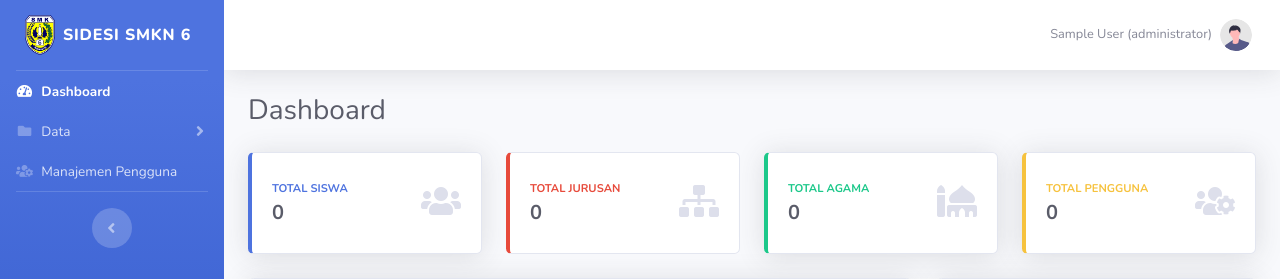
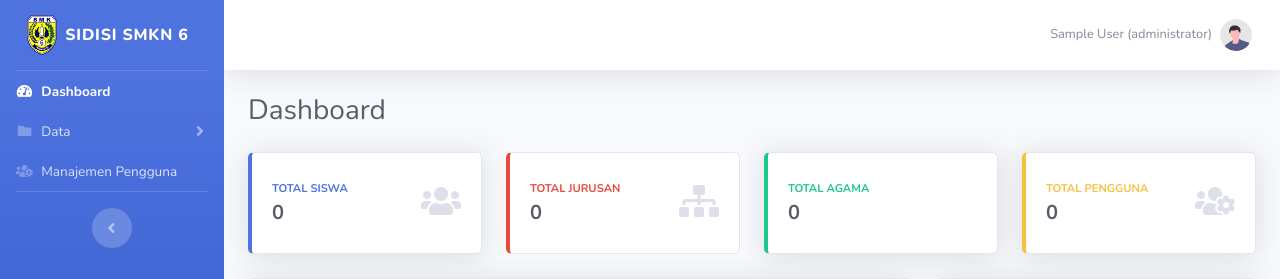
Before and after one commit to VinoSheesh/Web-Admin, a PHP site: page / in a window 1280 px wide. Shown: the top 279 px of the page. Run offline with PHP 8.4, Linux system fonts and the light colour scheme; the visitor is signed in with stand-in values (Sample User, id 1); data that the repository does not hold is empty.

Commit message:
last update

```diff
--- a/index.php
+++ b/index.php
@@ -139,7 +139,8 @@ if (!isset($_SESSION['user_id'])) {
                                                 </div>
                                             </div>
                                             <div class="col-auto">
-                                                <i class="fas fa-mosque fa-2x text-gray-300"></i>
+                                                <i class="fa-solid fa-hands-praying fa-2x text-gray-300"></i>
+
                                             </div>
                                         </div>
                                     </div>
--- a/sidebar.php
+++ b/sidebar.php
@@ -5,7 +5,7 @@
         <div class="sidebar-brand-icon">
             <img src="img/image.png" alt="" class="img-fluid" style="width: 30px;">
         </div>
-        <div class="sidebar-brand-text mx-2">SIDESI SMKN 6</div>
+        <div class="sidebar-brand-text mx-2">SIDISI SMKN 6</div>
     </a>
 
     <!-- Divider -->
```
